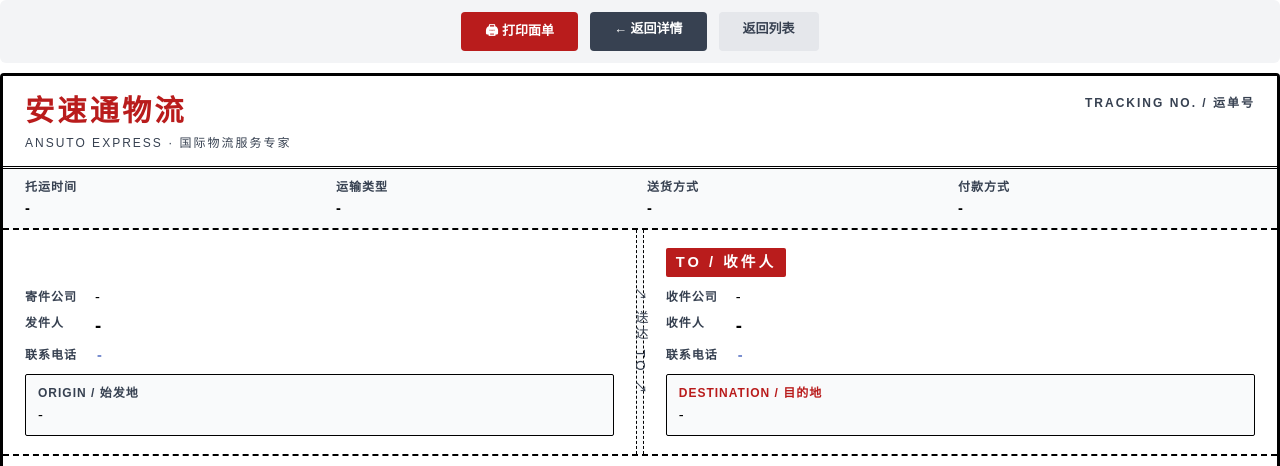
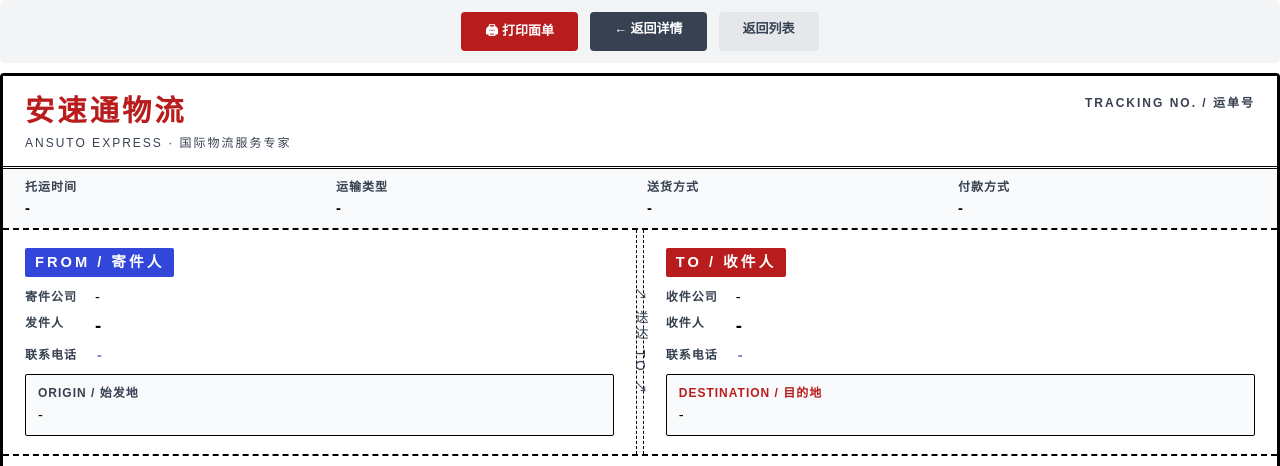
Before and after one commit to williamhuangx/ansuto, a Python web app: template templates/admin/tracking_print.html in a window 1280 px wide. Shown: the top 466 px of the page. Run offline with Jinja, Linux system fonts and the light colour scheme; the template is opened without the code that fills it, so the values that code supplies are empty.

Commit message:
Update tracking_print.html

```diff
--- a/templates/admin/tracking_print.html
+++ b/templates/admin/tracking_print.html
@@ -778,7 +778,7 @@
             <!-- 寄件人/收件人 -->
             <div class="sender-receiver">
                 <div class="side left">
-                    <h3>FROM / 寄件人</h3>
+                    <h3 style="background: #3246d9;">FROM / 寄件人</h3>
                     <div class="info-row"><span class="label">寄件公司</span><span class="value">{{ item['sender_company']
                             or '-' }}</span></div>
                     <div class="info-row"><span class="label">发件人</span><span class="value big">{{ item['sender'] or '-'
```
